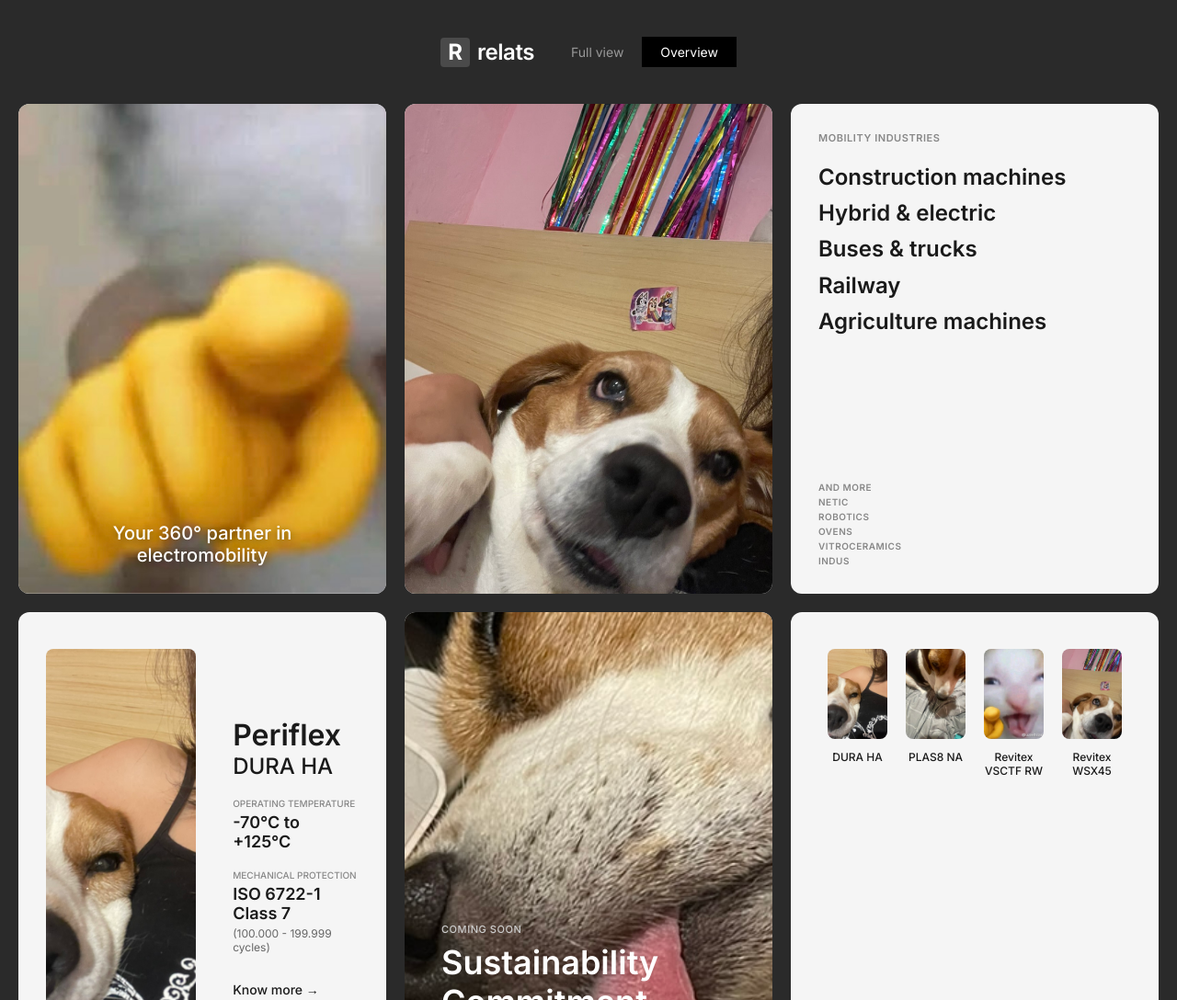
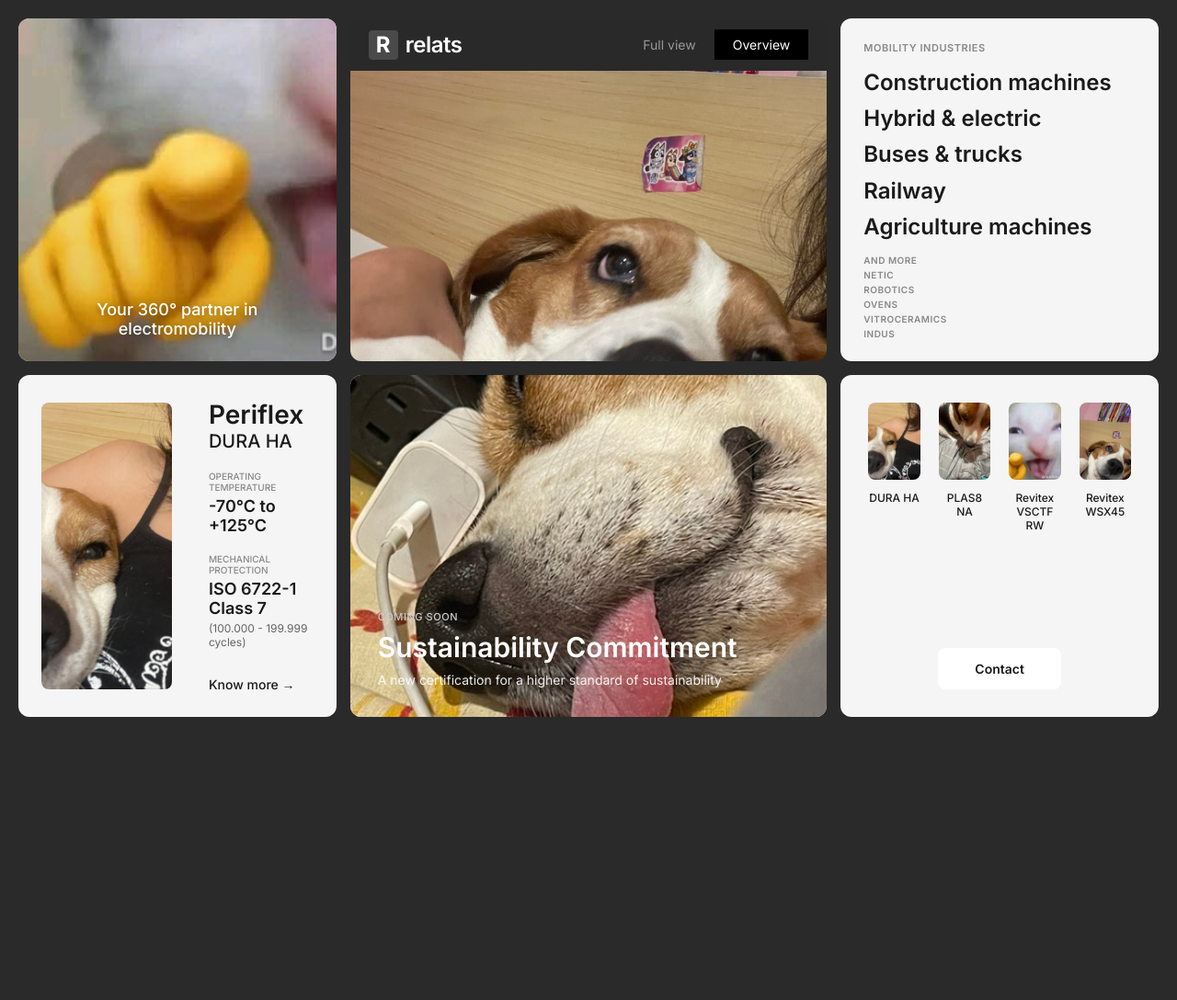
Before and after one commit to kennXR/Jardin_Github, a plain HTML site: page 16-Viernes-24-Oct/index.html in a window 1280 px wide. Shown: the top 1088 px of the page at 92% size. After the commit the page ends 800 px from the top, so only its background shows below. Drawn offline with Linux system fonts and the light colour scheme.

Commit message:
Tarea01: Intento1

```diff
--- a/16-Viernes-24-Oct/index.html
+++ b/16-Viernes-24-Oct/index.html
@@ -12,20 +12,6 @@
 </head>
 <body>
     <div class="contenedor-principal">
-        <!-- Header -->
-        <header class="header">
-            <div class="header-content">
-                <div class="logo">
-                    <span class="logo-r">R</span>
-                    <span class="logo-texto">relats</span>
-                </div>
-                <nav class="nav-header">
-                    <button class="nav-btn">Full view</button>
-                    <button class="nav-btn nav-btn-active">Overview</button>
-                </nav>
-            </div>
-        </header>
-
         <!-- Grid de paneles -->
         <div class="grid-paneles">
             <!-- Panel 1: Electromobility Partner -->
@@ -36,8 +22,23 @@
                 <div class="panel-text">Your 360° partner in electromobility</div>
             </div>
 
-            <!-- Panel 2: Main Product Image -->
+            <!-- Panel 2: Main Product Image with Header -->
             <div class="panel panel-2">
+                <!-- Header -->
+                <header class="header">
+                    <div class="header-content">
+                        <div class="logo">
+                            <span class="logo-r">R</span>
+                            <span class="logo-texto">relats</span>
+                        </div>
+                        <nav class="nav-header">
+                            <button class="nav-btn">Full view</button>
+                            <button class="nav-btn nav-btn-active">Overview</button>
+                        </nav>
+                    </div>
+                </header>
+
+                <!-- Product Image -->
                 <div class="img-box">
                     <img src="./imagen/0B301409-1FA5-425E-9924-328F45740ED2_1_105_c.jpeg" alt="Product">
                 </div>
--- a/16-Viernes-24-Oct/main.css
+++ b/16-Viernes-24-Oct/main.css
@@ -11,21 +11,29 @@
     box-sizing: border-box;
 }
 
+html, body {
+    height: 100%;
+    margin: 0;
+    padding: 0;
+}
+
 body {
     font-family: 'Inter', sans-serif;
     background: #2a2a2a;
     color: #1a1a1a;
     overflow-x: hidden;
+    overflow-y: hidden;
 }
 
 .contenedor-principal {
     width: 100vw;
-    min-height: 100vh;
+    height: 100vh;
     background: #2a2a2a;
     padding: 20px;
     display: flex;
     flex-direction: column;
     gap: 20px;
+    box-sizing: border-box;
 }
 
 /* ============================================
@@ -35,16 +43,20 @@ body {
     display: flex;
     justify-content: center;
     align-items: center;
-    padding: 20px 40px;
-    background: #2a2a2a;
+    padding: 12px 20px;
     width: 100%;
     z-index: 10;
+    flex-shrink: 0;
+    background: rgba(42, 42, 42, 0.95);
 }
 
 .header-content {
     display: flex;
     align-items: center;
+    justify-content: space-between;
     gap: 20px;
+    width: 100%;
+    max-width: 500px;
 }
 
 .logo {
@@ -98,12 +110,12 @@ body {
    ============================================ */
 .grid-paneles {
     display: grid;
-    grid-template-columns: repeat(3, 1fr);
+    grid-template-columns: 1fr 1.5fr 1fr;
     grid-template-rows: repeat(2, 1fr);
-    gap: 20px;
+    gap: 15px;
     width: 100%;
     flex: 1;
-    min-height: calc(100vh - 80px);
+    min-height: 0;
 }
 
 .panel {
@@ -156,9 +168,9 @@ body {
     bottom: 0;
     left: 0;
     right: 0;
-    padding: 30px;
+    padding: 25px;
     text-align: center;
-    font-size: 20px;
+    font-size: 18px;
     font-weight: 500;
     color: white;
     text-shadow: 0 2px 8px rgba(0,0,0,0.5);
@@ -169,6 +181,12 @@ body {
     grid-column: 2;
     grid-row: 1;
     display: flex;
+    flex-direction: column;
+    background: #2a2a2a;
+}
+
+.panel-2 .header {
+    padding: 12px 20px;
 }
 
 .panel-2 .img-box {
@@ -187,10 +205,10 @@ body {
 .panel-3 {
     grid-column: 3;
     grid-row: 1;
-    padding: 30px;
+    padding: 25px;
     display: flex;
     flex-direction: column;
-    gap: 20px;
+    gap: 15px;
 }
 
 .industries-header {
@@ -233,7 +251,7 @@ body {
     position: relative;
     display: flex;
     align-items: center;
-    padding: 40px 30px;
+    padding: 30px 25px;
 }
 
 .panel-4 .img-box {
@@ -271,12 +289,12 @@ body {
 }
 
 .product-name > div:first-child {
-    font-size: 32px;
+    font-size: 28px;
     font-weight: 600;
 }
 
 .product-name > div:last-child {
-    font-size: 24px;
+    font-size: 20px;
     font-weight: 500;
 }
 
@@ -333,9 +351,9 @@ body {
 
 .sustainability-text {
     position: absolute;
-    bottom: 40px;
-    left: 40px;
-    right: 40px;
+    bottom: 30px;
+    left: 30px;
+    right: 30px;
     display: flex;
     flex-direction: column;
     gap: 8px;
@@ -351,7 +369,7 @@ body {
 }
 
 .sustainability-title {
-    font-size: 36px;
+    font-size: 30px;
     font-weight: 600;
     color: white;
     line-height: 1.2;
@@ -369,10 +387,10 @@ body {
 .panel-6 {
     grid-column: 3;
     grid-row: 2;
-    padding: 40px;
+    padding: 30px;
     display: flex;
     flex-direction: column;
-    gap: 30px;
+    gap: 20px;
 }
 
 .products-gallery {
```
